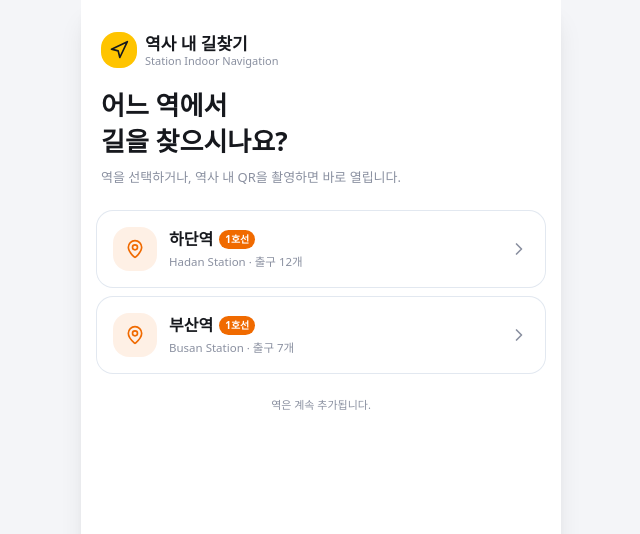
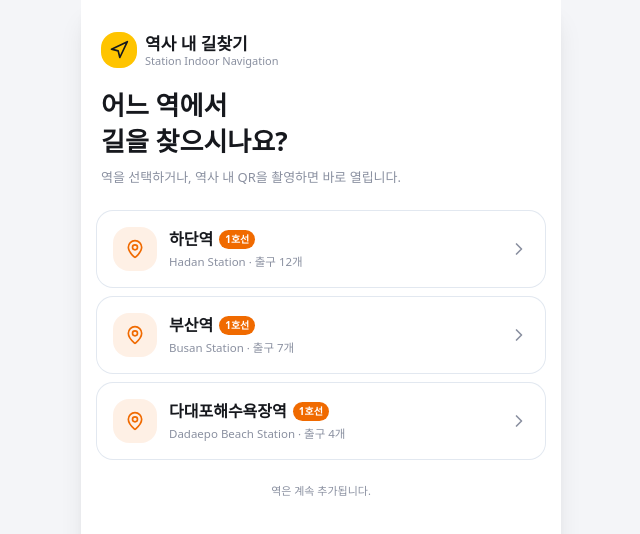
Before and after one commit to youyoungjin02/hadan-nav, a React (Vite) app: page / in a window 1280 px wide. Shown: the top 534 px of the page, without its empty margins (319-959 px from the left). Built offline with nearby package versions, Linux system fonts and the light colour scheme.

Commit message:
다대포해수욕장역 추가

```diff
--- /dev/null
+++ b/src/stations/dadaepo.ts
@@ -0,0 +1,99 @@
+import { nd, eg, type Station } from "../lib/graph";
+
+/* ------------------------------------------------------------------------
+ * 다대포해수욕장역 (부산 1호선 종착역)
+ * 층 구조: B1 대합실 / B2 승강장 (1번·2번 승강장)
+ *
+ * 좌표 출처
+ *  - 출구 1~4, 고객센터, 화장실 : 안내도 판독 (정확)
+ *  - 엘리베이터 2기, 에스컬레이터 3기 : 기둥·램프 색상 자동 검출 (정확)
+ *  - 대합실 통로·승강장 노드 : 검출된 승강장 라인 위에 배치
+ * ---------------------------------------------------------------------- */
+
+export const dadaepo: Station = {
+  id: "dadaepo",
+  name: "다대포해수욕장역",
+  nameEn: "Dadaepo Beach",
+  line: "1호선",
+  color: "#F06A00",
+  image: "/dadaepo.gif",
+  imageRatio: 777 / 1000,
+  metersPerPct: 2.8,
+  calibrated: true,
+
+  nodes: [
+    /* ---------- B1 출구 ---------- */
+    nd("EXIT_1", "1번 출구", "B1", 30.3, 25.2, "EXIT", "1"),
+    nd("EXIT_2", "2번 출구", "B1", 14.0, 30.3, "EXIT", "2"),
+    nd("EXIT_3", "3번 출구", "B1", 42.6, 27.7, "EXIT", "3"),
+    nd("EXIT_4", "4번 출구", "B1", 47.0, 40.5, "EXIT", "4"),
+
+    /* ---------- B1 대합실 ---------- */
+    nd("HALL", "대합실 중앙", "B1", 39.0, 40.0),
+    nd("HW", "대합실 서측", "B1", 29.5, 43.5),
+    nd("HE", "대합실 동측", "B1", 52.0, 40.5),
+
+    /* ---------- B1 편의시설 ---------- */
+    nd("CUST", "고객센터(역무실)", "B1", 27.3, 46.0, "FACILITY"),
+    nd("WC_M", "화장실 (남)", "B1", 48.8, 37.8, "TOILET"),
+    nd("WC_F", "화장실 (여)", "B1", 50.6, 38.3, "TOILET"),
+    nd("ATM", "ATM", "B1", 43.0, 41.5, "FACILITY"),
+    nd("LOCK", "물품보관함", "B1", 55.5, 39.0, "FACILITY"),
+
+    /* ---------- 수직 이동 (B1 ↔ B2) ---------- */
+    nd("ELV1_T", "엘리베이터 E1", "B1", 29.7, 48.5),
+    nd("ELV1_B", "엘리베이터 E1", "B2", 29.7, 57.5),
+    nd("ELV2_T", "엘리베이터 E2", "B1", 36.5, 48.0),
+    nd("ELV2_B", "엘리베이터 E2", "B2", 36.5, 53.8),
+    nd("ESC1_T", "중앙 에스컬레이터", "B1", 49.5, 48.0),
+    nd("ESC1_B", "중앙 에스컬레이터", "B2", 60.8, 71.0),
+    nd("ESC2_T", "동측 에스컬레이터", "B1", 56.0, 44.0),
+    nd("ESC2_B", "동측 에스컬레이터", "B2", 66.2, 65.0),
+    nd("ESC3_T", "서측 에스컬레이터", "B1", 17.5, 43.0),
+    nd("ESC3_B", "서측 에스컬레이터", "B2", 22.3, 53.5),
+
+    /* ---------- B2 1번 승강장 ---------- */
+    nd("PA_W", "1번 승강장 서측", "B2", 34.0, 54.7),
+    nd("PA_C", "1번 승강장 (다대포항 방면)", "B2", 52.0, 61.7, "PLATFORM"),
+    nd("PA_M", "1번 승강장 동측", "B2", 66.0, 67.2),
+    nd("PA_E", "1번 승강장 끝", "B2", 78.0, 71.9),
+
+    /* ---------- B2 2번 승강장 ---------- */
+    nd("PB_A", "2번 승강장 서단", "B2", 23.0, 55.1),
+    nd("PB_W", "2번 승강장 서측", "B2", 32.0, 58.6),
+    nd("PB_C", "2번 승강장 (다대포항 방면)", "B2", 52.0, 66.4, "PLATFORM"),
+    nd("PB_M", "2번 승강장 동측", "B2", 61.0, 69.9),
+    nd("PB_E", "2번 승강장 끝", "B2", 76.0, 75.7),
+  ],
+
+  edges: [
+    /* B1 대합실 */
+    eg("HW", "HALL"), eg("HALL", "HE"),
+    eg("EXIT_1", "HALL"), eg("EXIT_3", "HALL"),
+    eg("EXIT_2", "HW"), eg("EXIT_4", "HE"),
+
+    eg("CUST", "HW"), eg("ATM", "HALL"),
+    eg("WC_M", "HE"), eg("WC_F", "HE"), eg("LOCK", "HE"),
+
+    /* 승강구 진입 */
+    eg("ELV1_T", "HW"), eg("ELV2_T", "HALL"),
+    eg("ESC1_T", "HE"), eg("ESC2_T", "HE"), eg("ESC3_T", "HW"),
+
+    /* B1 ↔ B2 */
+    eg("ELV1_T", "ELV1_B", "ELEVATOR"),
+    eg("ELV2_T", "ELV2_B", "ELEVATOR"),
+    eg("ESC1_T", "ESC1_B", "ESCALATOR"),
+    eg("ESC2_T", "ESC2_B", "ESCALATOR"),
+    eg("ESC3_T", "ESC3_B", "ESCALATOR"),
+
+    /* 1번 승강장 : 엘리베이터 E2 + 동측 에스컬레이터 */
+    eg("ELV2_B", "PA_W"), eg("PA_W", "PA_C"),
+    eg("PA_C", "PA_M"), eg("ESC2_B", "PA_M"), eg("PA_M", "PA_E"),
+
+    /* 2번 승강장 : 엘리베이터 E1 + 중앙·서측 에스컬레이터 */
+    eg("ESC3_B", "PB_A"), eg("PB_A", "PB_W"), eg("ELV1_B", "PB_W"),
+    eg("PB_W", "PB_C"), eg("PB_C", "PB_M"), eg("ESC1_B", "PB_M"), eg("PB_M", "PB_E"),
+  ],
+
+  qrPoints: ["EXIT_1", "EXIT_2", "EXIT_3", "EXIT_4", "HALL", "PA_C", "PB_C"],
+};
--- a/src/stations/index.ts
+++ b/src/stations/index.ts
@@ -1,19 +1,20 @@
 import type { Station } from "../lib/graph";
 import { hadan } from "./hadan";
 import { busan } from "./busan";
+import { dadaepo } from "./dadaepo";
 
 /* ------------------------------------------------------------------------
  * 역 레지스트리
  *
  * ★ 새 역 추가 방법 (3단계)
- *   1) public/<역id>.png  로 안내도 이미지를 넣는다
+ *   1) public/<역id>.gif  로 안내도 이미지를 넣는다
  *   2) src/stations/<역id>.ts  를 hadan.ts 를 복사해 작성한다
  *   3) 아래 STATIONS 배열에 import 해서 추가한다
  *
  *   좌표는 /?station=<역id>&calib=1 보정 모드에서 클릭으로 찍으면 됩니다.
  * ---------------------------------------------------------------------- */
 
-export const STATIONS: Station[] = [hadan, busan];
+export const STATIONS: Station[] = [hadan, busan, dadaepo];
 
 export const getStation = (id: string | null): Station | undefined =>
   STATIONS.find((s) => s.id === id);
```
Also changed, not shown: public/dadaepo.gif (added).
